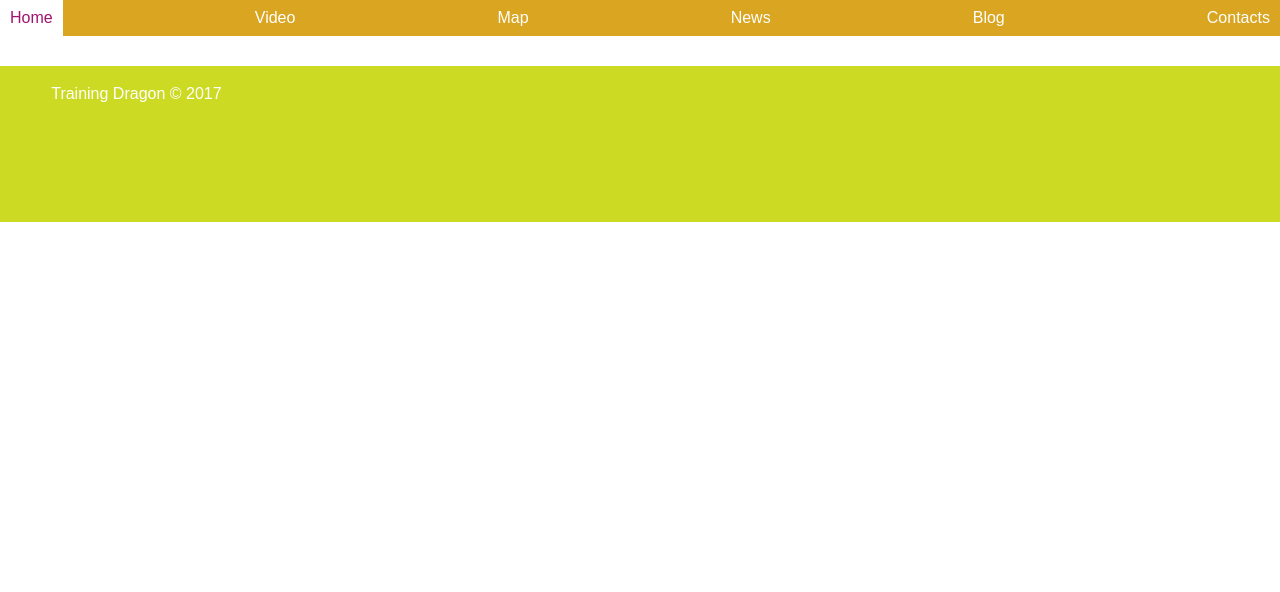
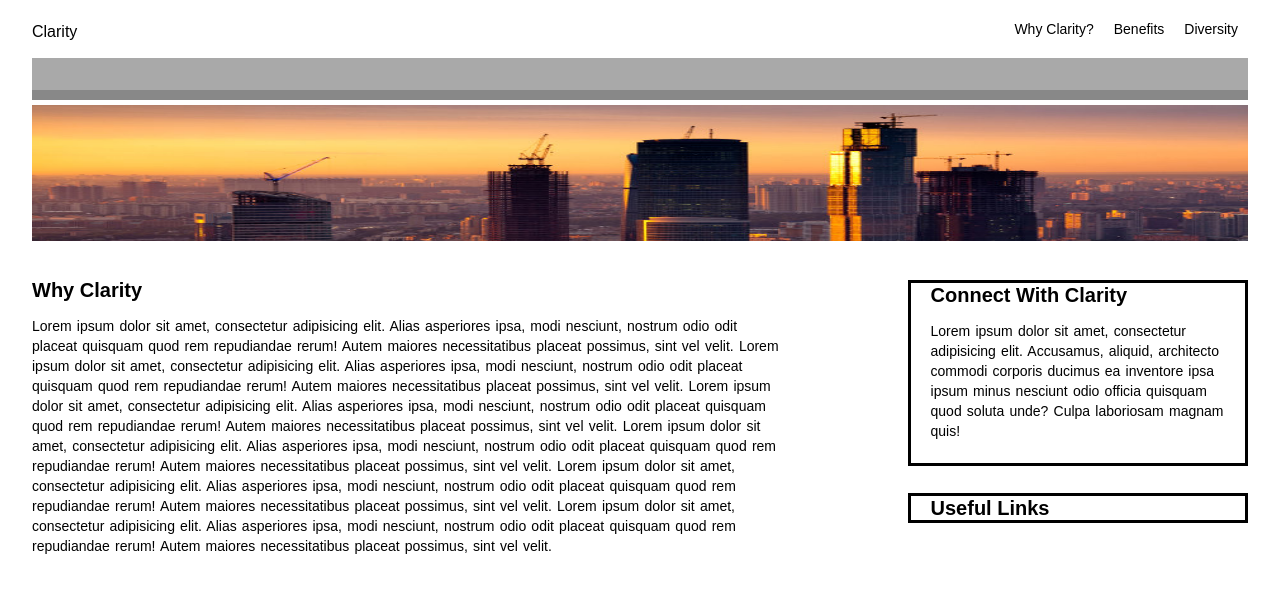
Before and after one commit to DeanJoseph93/clarity, a website with bundled scripts: page index.html in a window 1280 px wide. Built offline with nearby package versions, Linux system fonts and the light colour scheme; files whose address does not match are found by name.

Commit message:
header and main section modification

```diff
--- a/index.html
+++ b/index.html
@@ -28,44 +28,100 @@ maximum-scale=1, user-scalable=no">
 </head>
 <body>
 <div id="wrapper">
-    <header>
+    <header id="headTop">
         <div class="container">
-            <div class="row">
+            <div class="top_row">
+
+                <div class="logoLeft">
+                    <div class="border">
+                        <h1>Clarity</h1>
+                    </div><!--/border-->
+                </div><!--/logoLeft-->
+
+                <div class="rightNav">
+                    <nav class="topNav">
+                        <div class="menuIcon">
+                            <img class="menuBtn" src="build/imgs/menu1.png" width="50" alt="sandwich menu icon" >
+                        </div><!--/menuIcon-->
+
+                        <div class="containerNav">
+                            <!--ul>li*6>a-->
+                            <ul>
+                                <li><a href="index.html">Why Clarity?</a></li>
+                                <li><a href="#">Benefits</a></li>
+                                <li><a href="#">Diversity</a></li>
+                            </ul>
+                        </div><!--/nav container-->
+                    </nav><!--/topNav-->
+                </div><!--/rightNav-->
+
+
 
             </div><!--/row-->
         </div><!--/container-->
     </header><!--/end header-->
 
-    <nav class="topNav">
-        <div class="menuIcon">
-            <img class="menuBtn" src="build/imgs/menu.png" width="50" alt="sandwich menu icon" >
-            <!--<div id="nav-icon1" class="menuBtn">
-                <span></span>
-                <span></span>
-                <span></span>
-            </div>&lt;!&ndash;/nav-icon1&ndash;&gt;-->
-        </div><!--/menuIcon-->
-
-        <div class="containerNav">
-            <ul>
-                <li><a href="index.html">home</a></li>
-                <li><a href="video.html">video</a></li>
-                <li><a href="map.html">map</a></li>
-                <li><a href="#">news</a></li>
-                <li><a href="#">blog</a></li>
-                <li><a href="contacts.html">contacts</a></li>
-            </ul><!--/ulist-->
-        </div><!--/nav container-->
-    </nav><!--/topNav-->
 
     <main>
+        <div class="container">
+            <div class="borderBanner"></div><!--/borderBanner-->
+            <div class="bannerNav">
+                <ul class="bannerUl">
+                    <li><a href="index.html">Why Clarity?</a></li>
+                    <li><a href="#">Benefits</a></li>
+                    <li><a href="#">Diversity</a></li>
+                </ul><!--/bannerUl-->
+            </div><!--/bannerNav-->
+        </div><!--/container-->
+
+        <div id="border_banner">
+            <div class="container">
+                <div id="banner">
+                    <img id="bannerImg" class="img-responsive" src="build/imgs/City_banner.jpg" alt="banner of main index page">
+                </div><!--/banner-->
+            </div><!--/container-->
+        </div><!--/border_banner-->
+
+
+        <section id="main_content">
+            <div class="container">
+                <div class="row">
+
+                    <div class="cell column_left">
+                        <h2>Why Clarity</h2>
+                        <br>
+                        <p>Lorem ipsum dolor sit amet, consectetur adipisicing elit. Alias asperiores ipsa, modi nesciunt, nostrum odio odit placeat quisquam quod rem repudiandae rerum! Autem maiores necessitatibus placeat possimus, sint vel velit. Lorem ipsum dolor sit amet, consectetur adipisicing elit. Alias asperiores ipsa, modi nesciunt, nostrum odio odit placeat quisquam quod rem repudiandae rerum! Autem maiores necessitatibus placeat possimus, sint vel velit. Lorem ipsum dolor sit amet, consectetur adipisicing elit. Alias asperiores ipsa, modi nesciunt, nostrum odio odit placeat quisquam quod rem repudiandae rerum! Autem maiores necessitatibus placeat possimus, sint vel velit. Lorem ipsum dolor sit amet, consectetur adipisicing elit. Alias asperiores ipsa, modi nesciunt, nostrum odio odit placeat quisquam quod rem repudiandae rerum! Autem maiores necessitatibus placeat possimus, sint vel velit. Lorem ipsum dolor sit amet, consectetur adipisicing elit. Alias asperiores ipsa, modi nesciunt, nostrum odio odit placeat quisquam quod rem repudiandae rerum! Autem maiores necessitatibus placeat possimus, sint vel velit. Lorem ipsum dolor sit amet, consectetur adipisicing elit. Alias asperiores ipsa, modi nesciunt, nostrum odio odit placeat quisquam quod rem repudiandae rerum! Autem maiores necessitatibus placeat possimus, sint vel velit.</p>
+                    </div><!--/column_left-->
+
+                    <div class="cell column_right">
+
+                        <div class="connect_clarity">
+                            <div id="clarity_content">
+                                <h2>Connect With Clarity</h2>
+                                <br>
+                                <p>Lorem ipsum dolor sit amet, consectetur adipisicing elit. Accusamus, aliquid, architecto commodi corporis ducimus ea inventore ipsa ipsum minus nesciunt odio officia quisquam quod soluta unde? Culpa laboriosam magnam quis!</p>
+                            </div><!--/clarity_content-->
+                        </div><!--/connect_clarity-->
+
+
+                        <div class="useful_links">
+                            <div id="useful_content">
+                                <h2>Useful Links</h2>
+                            </div><!--/useful_content-->
+                        </div><!--/useful_links-->
+                    </div><!--/column_right-->
+
+                </div><!--/row-->
+            </div><!--/container-->
+        </section><!--/main_content-->
+
 
     </main><!--/end main-->
 
     <footer>
-        <div class="container">
-            Training Dragon &copy; 2017
-        </div><!--/footer container-->
+        <!--<div class="container">
+
+        </div>&lt;!&ndash;/footer container&ndash;&gt;-->
     </footer><!--/end footer-->
 
     <!--/jquery script-->
```
Also changed, not shown: build/css/style.css, build/dist/scss/style.scss, build/imgs/City_banner.jpg (added), build/imgs/menu1.png (added), build/imgs/menu_icon.svg (added), build/js/js.js.
